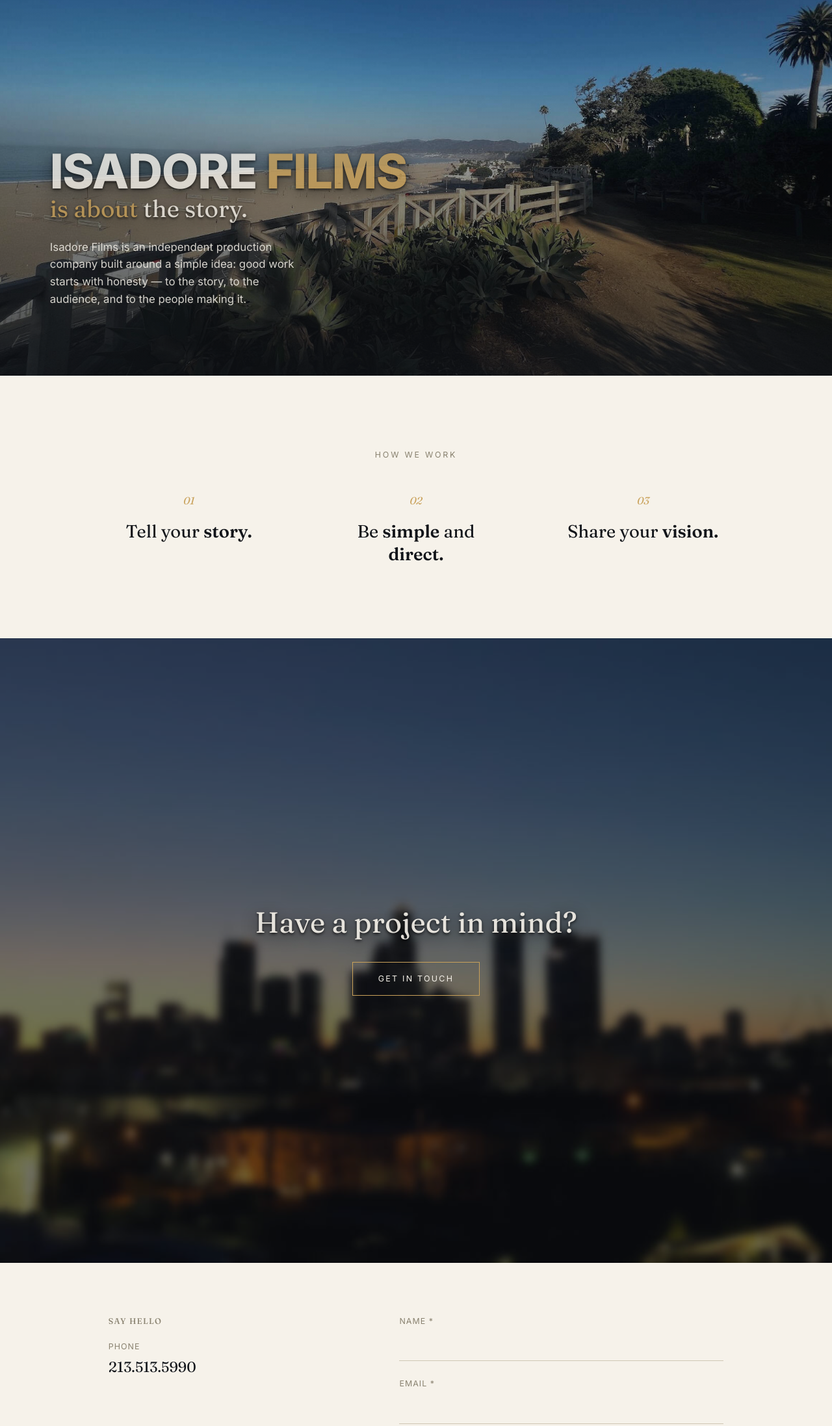
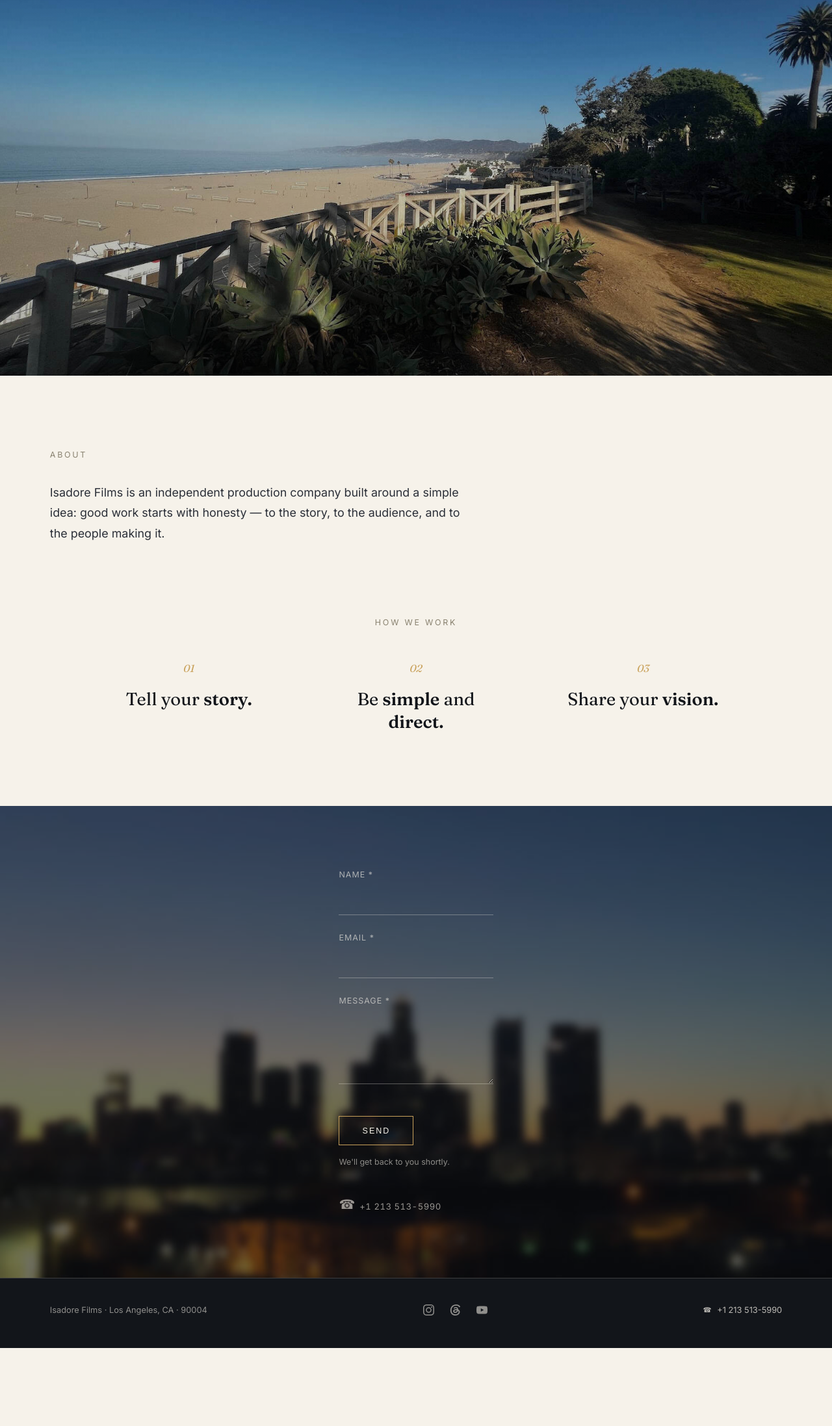
Before and after one commit to isadorefilms/isadorefilms-site, a plain HTML site: page index.html in a window 1280 px wide. Shown: the part 158-2352 px from the top of the page at 65% size. After the commit the page ends 2232 px from the top, so only its background shows below. Drawn offline with Linux system fonts and the light colour scheme.

Commit message:
Add files via upload

```diff
--- a/index.html
+++ b/index.html
@@ -13,20 +13,22 @@
 <body>
 
 <header class="site-header">
+  <div class="brand">
     <nav class="primary">
       <ul>
         <li><a href="#top" class="active">Home</a></li>
         <li><a href="#contact">Contact</a></li>
       </ul>
     </nav>
+    <a href="#top" class="logo"><span class="word">Isadore <b>Films</b></span></a>
+  </div>
 </header>
 
-<section class="hero" id="top" style="background-image:url('images/beach.jpg');">
-  <div class="hero-inner">
-    <p class="hero-logo"><span class="word">Isadore <b>Films</b></span></p>
-    <h1><span class="accent">is about</span> the story.</h1>
-    <p class="sub">Isadore Films is an independent production company built around a simple idea: good work starts with honesty — to the story, to the audience, and to the people making it.</p>
-  </div>
+<section class="hero" id="top" style="background-image:url('images/beach.jpg');"></section>
+
+<section class="about">
+  <p class="kicker">About</p>
+  <p class="lede">Isadore Films is an independent production company built around a simple idea: good work starts with honesty — to the story, to the audience, and to the people making it.</p>
 </section>
 
 <section class="philosophy">
@@ -47,22 +49,8 @@
   </div>
 </section>
 
-<section class="band" style="background-image:url('images/skyline.jpg');">
-  <div class="band-inner">
-    <h2>Have a project in mind?</h2>
-    <a href="#contact" class="btn">Get in touch</a>
-  </div>
-</section>
-
-<section class="contact-grid" id="contact">
-  <div class="contact-info">
-    <h3>Say hello</h3>
-    <div class="item">
-      <small>Phone</small>
-      <a href="tel:+12135135990">213.513.5990</a>
-    </div>
-  </div>
-
+<section class="band contact-band" id="contact" style="background-image:url('images/skyline.jpg');">
+  <div class="contact-grid">
   <form class="contact-form" action="https://formspree.io/f/xaeyjerq" method="POST">
     <div class="field">
       <label for="name">Name *</label>
@@ -80,6 +68,13 @@
     <button type="submit">Send</button>
     <p class="form-note">We'll get back to you shortly.</p>
   </form>
+
+  <div class="contact-info">
+    <div class="item">
+      <a href="tel:+12135135990"><span class="ico" aria-hidden="true">☎︎</span>+1 213 513-5990</a>
+    </div>
+  </div>
+  </div>
 </section>
 
 <footer>
@@ -89,7 +84,7 @@
     <a href="https://www.threads.com/@isadorefilms" target="_blank" rel="noopener" aria-label="Threads"><svg viewBox="0 0 24 24" aria-hidden="true"><path d="M18.263 11.097c-.03-3.486-1.92-5.586-5.111-5.586-2.13 0-3.922.963-4.863 2.499l2.062 1.438c.535-.843 1.272-1.543 2.628-1.543 1.528 0 2.318.85 2.544 2.431a15 15 0 0 0-2.236-.173c-4.125 0-6.068 1.867-6.068 4.336s1.943 3.99 4.804 3.99c3.139 0 5.013-2.115 5.781-4.735.798.361 1.348 1.204 1.348 2.47 0 3.387-3.907 5.232-7.22 5.232-4.885 0-8.077-3.207-8.077-8.424 0-6.392 4.223-10.487 9.9-10.487 3.808 0 5.69 1.671 6.97 3.914l2.108-1.475C21.44 2.078 18.331 0 13.663 0 6.227 0 1.168 5.277 1.168 12.934c0 7 4.953 11.066 10.856 11.066 4.878 0 9.809-2.846 9.809-7.716 0-2.545-1.46-4.231-3.569-5.187m-6.33 4.855c-1.077 0-2.026-.512-2.026-1.453 0-1.483 1.822-1.934 3.606-1.934.678 0 1.34.045 1.927.173-.422 1.927-1.671 3.215-3.508 3.214Z"/></svg></a>
     <a href="https://www.youtube.com/@isadorefilms" target="_blank" rel="noopener" aria-label="YouTube"><svg viewBox="0 0 24 24" aria-hidden="true"><path d="M23.498 6.186a3.016 3.016 0 0 0-2.122-2.136C19.505 3.545 12 3.545 12 3.545s-7.505 0-9.377.505A3.017 3.017 0 0 0 .502 6.186C0 8.07 0 12 0 12s0 3.93.502 5.814a3.016 3.016 0 0 0 2.122 2.136c1.871.505 9.376.505 9.376.505s7.505 0 9.377-.505a3.015 3.015 0 0 0 2.122-2.136C24 15.93 24 12 24 12s0-3.93-.502-5.814zM9.545 15.568V8.432L15.818 12l-6.273 3.568z"/></svg></a>
   </span>
-  <span><a href="tel:+12135135990">213.513.5990</a></span>
+  <span><a href="tel:+12135135990"><span class="ico" aria-hidden="true">☎︎</span>+1 213 513-5990</a></span>
 </footer>
 
 
--- a/styles.css
+++ b/styles.css
@@ -44,12 +44,19 @@ a{color:inherit; text-decoration:none;}
   padding:2rem 6vw;
   display:flex;
   align-items:flex-start;
-  justify-content:space-between;
+  justify-content:flex-start;
 }
 
 .site-header.is-light{
   position:relative;
   background:var(--ink);
+}
+
+/* Nav on top, wordmark beneath it, both flush left */
+.brand{
+  display:flex;
+  flex-direction:column;
+  gap:1.15rem;
 }
 
 .logo{
@@ -61,6 +68,7 @@ a{color:inherit; text-decoration:none;}
   letter-spacing:-.02em;
   text-transform:uppercase;
   color:var(--paper);
+  text-shadow:0 1px 3px rgba(0,0,0,.55);
 }
 
 .logo .word b{
@@ -81,6 +89,7 @@ nav.primary a{
   color:var(--paper);
   opacity:.85;
   transition:opacity .2s ease;
+  text-shadow:0 1px 3px rgba(0,0,0,.55);
 }
 
 nav.primary a:hover, nav.primary a.active{ opacity:1; }
@@ -99,11 +108,13 @@ nav.primary a.active{ border-bottom:1px solid var(--gold); padding-bottom:4px; }
   isolation:isolate;
 }
 
+/* Light scrim at the very top only, so the nav and wordmark stay legible.
+   The rest of the photo is left alone now that no copy sits on it. */
 .hero::before{
   content:"";
   position:absolute; inset:0;
   background:
-    linear-gradient(180deg, rgba(18,21,26,.28) 0%, rgba(18,21,26,.10) 40%, rgba(18,21,26,.72) 100%);
+    linear-gradient(180deg, rgba(18,21,26,.25) 0%, rgba(18,21,26,.08) 28%, rgba(18,21,26,0) 55%, rgba(18,21,26,.12) 100%);
   z-index:-1;
 }
 
@@ -120,87 +131,34 @@ nav.primary a.active{ border-bottom:1px solid var(--gold); padding-bottom:4px; }
   margin-bottom:1.4rem;
 }
 
-/* Hero wordmark — same lockup as the header logo, at hero scale */
-.hero-logo{
-  font-family:var(--sans);
-  font-weight:800;
-  font-size:clamp(2.4rem, 6vw, 4.6rem);
-  letter-spacing:-.02em;
-  line-height:1.05;
-  text-transform:uppercase;
-  color:var(--paper);
-  opacity:.8;
-  text-shadow:0 2px 4px rgba(0,0,0,.85), 0 6px 24px rgba(0,0,0,.7);
+/* ---------- About ---------- */
+
+.about{
+  padding:7rem 6vw 4.5rem;
+  background:var(--paper);
+  text-align:left;
 }
 
-.hero-logo b{
-  font-weight:800;
-  color:var(--gold);
+.about .kicker{
+  font-size:.78rem;
+  letter-spacing:.22em;
+  text-transform:uppercase;
+  color:#8a8371;
+  margin-bottom:2rem;
 }
 
-/* Logo + location stacked at the top of the page */
-.brand{
-  display:flex;
-  flex-direction:column;
-}
-
-.site-header .eyebrow{
-  margin-top:.55rem;
-  margin-bottom:0;
-}
-
-.hero h1{
-  font-family:var(--serif);
-  font-weight:400;
-  font-size:clamp(1.2rem, 3vw, 2.3rem);
-  line-height:1.05;
-  opacity:.8;
-  text-shadow:0 2px 4px rgba(0,0,0,.85), 0 6px 24px rgba(0,0,0,.7);
-}
-
-.hero h1 .accent{
-  color:var(--gold);
-}
-
-.hero .sub{
-  margin-top:1.6rem;
-  font-size:1.05rem;
-  max-width:36ch;
-  color:rgba(246,242,234,.85);
-}
-
-.scroll-cue{
-  position:absolute;
-  bottom:2.4rem; left:6vw;
-  height:42px;
-  display:flex;
-  align-items:flex-start;
-}
-
-.scroll-line{
-  display:block;
-  width:1px;
-  height:100%;
-  background:linear-gradient(to bottom, var(--gold), rgba(246,242,234,0));
-  transform-origin:top;
-  animation:scrollDraw 2.4s ease-in-out infinite;
-}
-
-@keyframes scrollDraw{
-  0%{ transform:scaleY(0); opacity:0; }
-  35%{ transform:scaleY(1); opacity:1; }
-  75%{ transform:scaleY(1); opacity:.4; }
-  100%{ transform:scaleY(0); opacity:0; }
-}
-
-@media (prefers-reduced-motion: reduce){
-  .scroll-line{ animation:none; opacity:.6; transform:scaleY(1); }
+.about .lede{
+  max-width:58ch;
+  margin:0;
+  font-size:1.12rem;
+  line-height:1.75;
+  color:#2b2f38;
 }
 
 /* ---------- Philosophy ---------- */
 
 .philosophy{
-  padding:7rem 6vw;
+  padding:2.5rem 6vw 7rem;
   background:var(--paper);
 }
 
@@ -243,7 +201,7 @@ nav.primary a.active{ border-bottom:1px solid var(--gold); padding-bottom:4px; }
 
 .tenet b{ font-weight:600; }
 
-/* ---------- Clients ---------- */
+/* ---------- Clients (dormant — kept for easy restore) ---------- */
 
 .clients{
   padding:1rem 6vw 6rem;
@@ -259,8 +217,6 @@ nav.primary a.active{ border-bottom:1px solid var(--gold); padding-bottom:4px; }
   text-align:center;
 }
 
-/* Flex rather than grid so a leftover row centers instead of
-   hanging off to the left when the logo count changes. */
 .client-grid{
   list-style:none;
   display:flex;
@@ -310,8 +266,6 @@ nav.primary a.active{ border-bottom:1px solid var(--gold); padding-bottom:4px; }
 
 .band{
   position:relative;
-  /* Box takes the photo's own 1161x871 ratio, so "cover" fills edge to edge
-     without cropping and without letterbox bars — full width, whole image. */
   aspect-ratio:1161 / 871;
   width:100%;
   min-height:340px;
@@ -328,9 +282,87 @@ nav.primary a.active{ border-bottom:1px solid var(--gold); padding-bottom:4px; }
 .band::before{
   content:"";
   position:absolute; inset:0;
-  background:rgba(15,17,22,.6);
+  background:rgba(15,17,22,.08);
   z-index:-1;
 }
+
+/* ---------- Contact form over the skyline ---------- */
+
+/* No aspect-ratio here. With a fixed ratio the box computes short on
+   narrow screens and centered flex content spills out of BOTH ends,
+   which pushed the form up into the section above. Content plus padding
+   sets the height instead, with min-height only as a floor so the photo
+   still reads generously on a wide screen. */
+.contact-band{
+  aspect-ratio:auto;
+  height:auto;
+  min-height:min(86vh, 820px);
+  padding:6rem 0;
+}
+
+/* The sunset band behind the form peaks around 226 luminance, so it needs
+   real cover for the labels to hold. .60 lands white text near 5.4:1. */
+.contact-band::before{ background:rgba(15,17,22,.6); }
+
+/* Block sits centered on the photo, but everything inside it reads
+   from a single left edge so the labels sit above their fields. */
+.contact-band .contact-grid{ padding:0 6vw; margin:0 auto; text-align:left; }
+
+.contact-band .contact-info{ text-align:left; }
+
+/* Secondary to the form: small, quiet, sitting under it. */
+.contact-band .contact-info{ margin-top:-.5rem; }
+
+.contact-band .contact-info .item a{
+  color:rgba(246,242,234,.6);
+  font-size:.82rem;
+  letter-spacing:.04em;
+  transition:color .2s ease;
+}
+
+.contact-band .contact-info .item a:hover{ color:var(--gold); }
+
+/* U+FE0E after the glyph forces the monochrome text form, so it picks up
+   the link colour instead of rendering as a full-colour emoji. */
+.contact-band .ico{ font-size:1em; margin-right:.45rem; }
+
+.contact-band form.contact-form label{ color:rgba(246,242,234,.62); }
+
+.contact-band form.contact-form input,
+.contact-band form.contact-form textarea{
+  border-bottom-color:rgba(246,242,234,.32);
+  color:var(--paper);
+}
+
+.contact-band form.contact-form input::placeholder,
+.contact-band form.contact-form textarea::placeholder{
+  color:rgba(246,242,234,.4);
+}
+
+.contact-band form.contact-form input:focus,
+.contact-band form.contact-form textarea:focus{
+  border-bottom-color:var(--gold);
+}
+
+/* Stop Chrome's autofill from painting the fields white on the dark photo. */
+.contact-band form.contact-form input:-webkit-autofill,
+.contact-band form.contact-form input:-webkit-autofill:focus{
+  -webkit-text-fill-color:var(--paper);
+  transition:background-color 600000s 0s, color 600000s 0s;
+}
+
+.contact-band form.contact-form button{
+  background:transparent;
+  border:1px solid var(--gold);
+  color:var(--paper);
+}
+
+.contact-band form.contact-form button:hover{
+  background:var(--gold);
+  color:var(--ink);
+}
+
+.contact-band .form-note{ color:rgba(246,242,234,.55); }
 
 .band-inner{
   padding:0 6vw;
@@ -401,7 +433,7 @@ footer a:hover{ color:var(--gold); }
 
 .social a:hover svg{ fill:var(--gold); }
 
-/* ---------- Contact page ---------- */
+/* ---------- Contact ---------- */
 
 .page-head{
   background:var(--ink);
@@ -418,18 +450,19 @@ footer a:hover{ color:var(--gold); }
 }
 
 .contact-grid{
-  max-width:1100px;
+  max-width:640px;
   margin:0 auto;
   padding:5rem 6vw 7rem;
-  display:grid;
-  grid-template-columns:1fr 1.3fr;
-  gap:4rem;
+  display:flex;
+  flex-direction:column;
+  gap:3rem;
 }
+
+.contact-info{ text-align:center; }
 
 .contact-info h3{
   font-family:var(--serif);
   font-weight:500;
-  font-size:1.1rem;
   margin-bottom:1.2rem;
   color:#8a8371;
   text-transform:uppercase;
@@ -438,12 +471,22 @@ footer a:hover{ color:var(--gold); }
 }
 
 .contact-info .item{
-  margin-bottom:2rem;
+  margin-bottom:0;
 }
 
 .contact-info .item a, .contact-info .item span{
-  font-family:var(--serif);
-  font-size:1.4rem;
+  font-family:var(--sans);
+  font-weight:400;
+  font-size:1.25rem;
+  letter-spacing:-.01em;
+  font-variant-numeric:lining-nums tabular-nums;
+}
+
+.ico{
+  display:inline-block;
+  margin-right:.55rem;
+  font-size:.82em;
+  transform:translateY(-1px);
 }
 
 .contact-info .item small{
@@ -516,8 +559,11 @@ form.contact-form button:hover{
 
 @media (max-width: 760px){
   .tenets{ grid-template-columns:1fr; gap:2.4rem; }
-  .contact-grid{ grid-template-columns:1fr; gap:3rem; padding-top:3.5rem; }
+  .contact-grid{ gap:2.4rem; }
+  .contact-band{ min-height:0; padding:4rem 0; }
   nav.primary ul{ gap:1.3rem; }
   .site-header{ padding:1.4rem 6vw; }
+  .brand{ gap:.9rem; }
+  .about{ padding:4.5rem 6vw 3rem; }
   .page-head{ padding-top:8rem; }
 }
```
Lines whose indentation alone changed are shown as unchanged.
